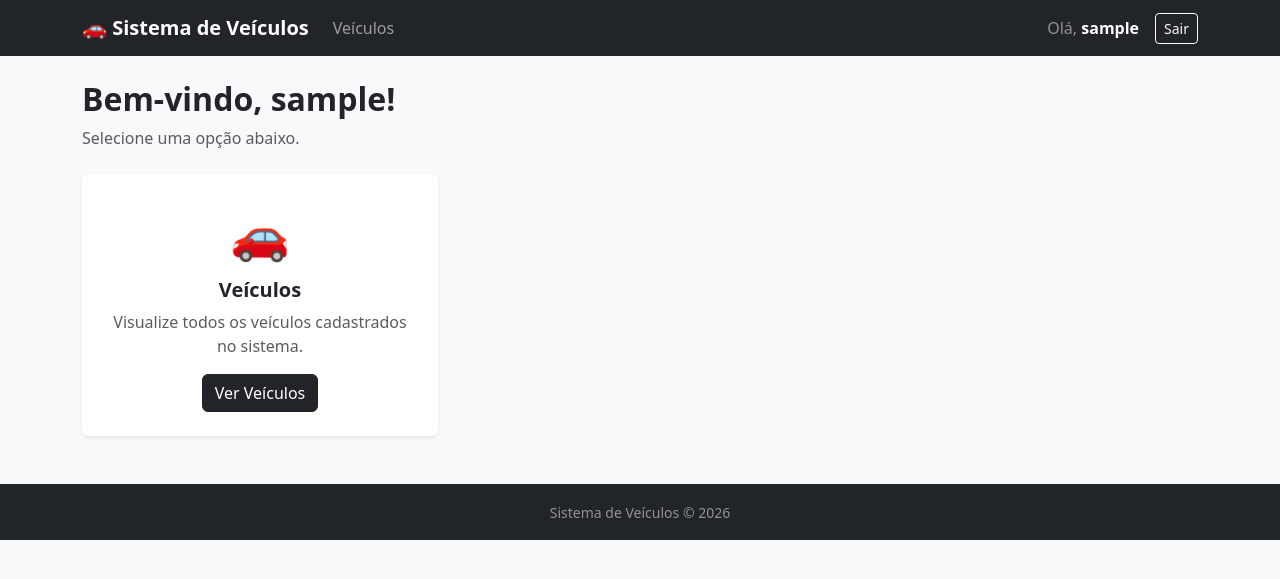
After one commit to math3us-sousa/LocadoraVeiculos, a Django app: page /home/ in a window 1280 px wide. The commit adds this page. Shown: the top 579 px of the page. Run offline with Django 5.2, Linux system fonts and the light colour scheme; the visitor is signed in with stand-in values (Sample User, id 1).

Commit message:
Tela inicial criada, login funcionando e função de listagem de veículos funcionando

```diff
--- a/sistema/sistema/urls.py
+++ b/sistema/sistema/urls.py
@@ -1,9 +1,16 @@
 from django.contrib import admin
 from django.urls import path, include
-from sistema.views import Login
+from django.conf import settings
+from django.conf.urls.static import static
+from sistema.views import Login, Home, Logout
 
 urlpatterns = [
     path('', Login.as_view(), name='index'),
+    path('home/', Home.as_view(), name='home'),
+    path('logout/', Logout.as_view(), name='logout'),
     path('admin/', admin.site.urls),
-    path('veiculo/', include('veiculo.urls'), name='veiculo'),
+    path('veiculo/', include('veiculo.urls')),
 ]
+
+if settings.DEBUG:
+    urlpatterns += static(settings.MEDIA_URL, document_root=settings.MEDIA_ROOT)
--- a/sistema/sistema/views.py
+++ b/sistema/sistema/views.py
@@ -1,12 +1,14 @@
-from django.views.generic import View
-from django.shortcuts import render
+from django.views.generic import View, TemplateView
+from django.shortcuts import render, redirect
 from django.contrib.auth import authenticate, login, logout
-from django.shortcuts import redirect
+from django.contrib.auth.mixins import LoginRequiredMixin
+
 
 class Login(View):
     def get(self, request):
-        contexto = {}
-        return render(request, 'autenticacao.html', contexto)
+        if request.user.is_authenticated:
+            return redirect('home')
+        return render(request, 'autenticacao.html', {})
 
     def post(self, request):
         nome_usuario = request.POST.get('username')
@@ -17,10 +19,18 @@ class Login(View):
         if usuario is not None:
             if usuario.is_active:
                 login(request, usuario)
-                return redirect('listar_veiculos')
+                return redirect('home')
             else:
-                contexto = {'erro': 'Email ou senha inválidos.'}
-                return render(request, 'autenticacao.html', contexto)
+                return render(request, 'autenticacao.html', {'erro': 'Usuário inativo.'})
         else:
-            contexto = {'erro': 'Email ou senha inválidos.'}
-            return render(request, 'autenticacao.html', contexto)
+            return render(request, 'autenticacao.html', {'erro': 'Usuário ou senha inválidos.'})
+
+
+class Home(LoginRequiredMixin, TemplateView):
+    template_name = 'home.html'
+
+
+class Logout(View):
+    def get(self, request):
+        logout(request)
+        return redirect('index')
--- a/sistema/templates/base.html
+++ b/sistema/templates/base.html
@@ -0,0 +1,47 @@
+<!DOCTYPE html>
+<html lang="pt-br">
+<head>
+    {% load static %}
+    <meta charset="UTF-8">
+    <meta name="viewport" content="width=device-width, initial-scale=1.0">
+    <title>{% block title %}Sistema{% endblock %}</title>
+    <link rel="stylesheet" href="{% static 'css/style.css' %}">
+    <link href="https://cdn.jsdelivr.net/npm/bootstrap@5.3.8/dist/css/bootstrap.min.css" rel="stylesheet">
+    <script src="https://cdn.jsdelivr.net/npm/bootstrap@5.3.8/dist/js/bootstrap.bundle.min.js"></script>
+</head>
+<body class="bg-light">
+
+<nav class="navbar navbar-expand-lg navbar-dark bg-dark">
+    <div class="container">
+        <a class="navbar-brand fw-bold" href="{% url 'home' %}">🚗 Sistema de Veículos</a>
+        <button class="navbar-toggler" type="button" data-bs-toggle="collapse" data-bs-target="#navbarNav">
+            <span class="navbar-toggler-icon"></span>
+        </button>
+        <div class="collapse navbar-collapse" id="navbarNav">
+            <ul class="navbar-nav me-auto">
+                <li class="nav-item">
+                    <a class="nav-link" href="{% url 'listar-veiculos' %}">Veículos</a>
+                </li>
+            </ul>
+            <ul class="navbar-nav">
+                <li class="nav-item d-flex align-items-center me-3">
+                    <span class="text-white-50">Olá, <strong class="text-white">{{ request.user.username }}</strong></span>
+                </li>
+                <li class="nav-item">
+                    <a class="btn btn-outline-light btn-sm" href="{% url 'logout' %}">Sair</a>
+                </li>
+            </ul>
+        </div>
+    </div>
+</nav>
+
+<main class="container mt-4">
+    {% block content %}{% endblock %}
+</main>
+
+<footer class="bg-dark text-white-50 text-center py-3 mt-5">
+    <small>Sistema de Veículos &copy; 2026</small>
+</footer>
+
+</body>
+</html>
--- /dev/null
+++ b/sistema/templates/home.html
@@ -0,0 +1,23 @@
+{% extends 'base.html' %}
+
+{% block title %}Início{% endblock %}
+
+{% block content %}
+<div class="mb-4">
+    <h2 class="fw-bold">Bem-vindo, {{ request.user.username }}!</h2>
+    <p class="text-muted">Selecione uma opção abaixo.</p>
+</div>
+
+<div class="row g-4">
+    <div class="col-md-4">
+        <div class="card shadow-sm border-0 h-100">
+            <div class="card-body text-center p-4">
+                <div style="font-size: 3rem;">🚗</div>
+                <h5 class="card-title fw-bold mt-2">Veículos</h5>
+                <p class="card-text text-muted">Visualize todos os veículos cadastrados no sistema.</p>
+                <a href="{% url 'listar-veiculos' %}" class="btn btn-dark">Ver Veículos</a>
+            </div>
+        </div>
+    </div>
+</div>
+{% endblock %}
--- a/sistema/veiculo/views.py
+++ b/sistema/veiculo/views.py
@@ -1,8 +1,9 @@
-from django.shortcuts import render
 from django.views.generic import ListView
+from django.contrib.auth.mixins import LoginRequiredMixin
 from veiculo.models import Veiculo
 
-class listarVeiculos(ListView):
+
+class listarVeiculos(LoginRequiredMixin, ListView):
     model = Veiculo
     template_name = 'veiculo/listar.html'
     context_object_name = 'veiculos'
```
Also changed, not shown: sistema/sistema/settings.py (+10 -55 lines), sistema/templates/veiculo/listar.html (+32 -11 lines).
